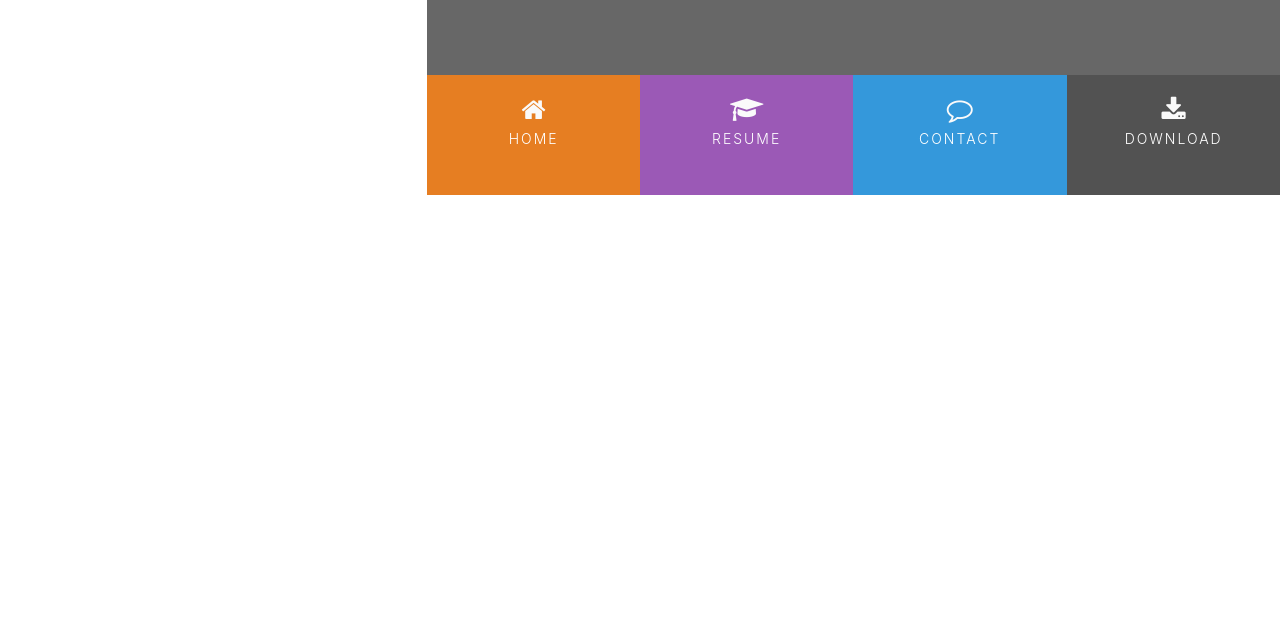
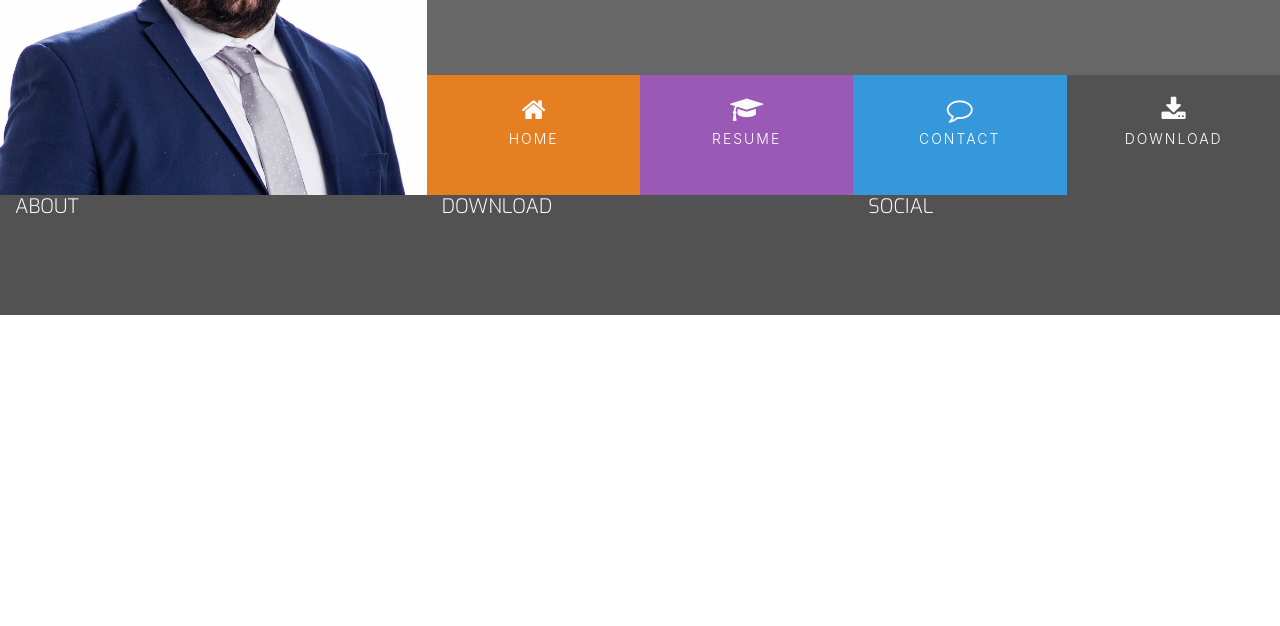
Before and after one commit to LADCode2021/bootstrap-resume-2, a website: page index.html in a window 1280 px wide. Shown: the part 174-800 px from the top of the page. Drawn offline with nearby package versions, Linux system fonts and the light colour scheme.

Commit message:
Add footer styling

```diff
--- a/assets/css/style.css
+++ b/assets/css/style.css
@@ -1,6 +1,6 @@
 @import url('https://fonts.googleapis.com/css?family=Roboto:100,200,300,400,500,600,700|Exo:100,200,300,400,500,600,700');
 
-/*--------------------------------------------Colors*/
+/*--------------------------------------------Colors */
 
 .bg-color-name-title {
     background-color: #676767;
@@ -22,7 +22,26 @@
     background-color: #525252;
 }
 
-/*--------------------------------------------Heading*/
+/*--------------------------------------------Special margins/paddings/text */
+
+h1,
+h2,
+h3,
+h4 {
+    margin: 0;
+}
+
+.uppercase {
+    text-transform: uppercase;
+}
+
+.general-sub {
+    font-family: "Exo", sans-serif;
+    font-weight: 300;
+    color: #fafafa;
+}
+
+/*--------------------------------------------Heading */
 
 header {
     margin: 0;
@@ -33,7 +52,7 @@ header {
 }
 
 .logo {
-    background: url("../images/rosie.jpg");
+    background: url("../images/luke-logo.jpeg");
     background-position: center;
     background-repeat: no-repeat;
     background-size: cover;
@@ -108,9 +127,18 @@ header {
     letter-spacing: 2px;
 }
 
-/*--------------------------------------------Hover.css*/
+/*--------------------------------------------Hover.css */
 
 .hvr-sweep-to-bottom:before {
     background: rgba(0, 0, 0, 0.2) !important;
     height: 120px;
 }
+
+/*--------------------------------------------Footer */
+
+footer {
+    background-color: #525252;
+    color: #fafafa;
+    min-height: 120px;
+    margin: 0;
+}
--- a/index.html
+++ b/index.html
@@ -1,15 +1,20 @@
 <!DOCTYPE html>
 <html lang="en">
+
 <head>
     <meta charset="UTF-8">
     <meta name="viewport" content="width=device-width, initial-scale=1.0">
     <meta http-equiv="X-UA-Compatible" content="ie=edge">
-    <link rel="stylesheet" href="https://maxcdn.bootstrapcdn.com/bootstrap/4.2.1/css/bootstrap.min.css" type="text/css" />
-    <link rel="stylesheet" href="https://maxcdn.bootstrapcdn.com/font-awesome/4.7.0/css/font-awesome.min.css" type="text/css" />
+    <link rel="stylesheet" href="https://maxcdn.bootstrapcdn.com/bootstrap/4.2.1/css/bootstrap.min.css"
+        type="text/css" />
+    <link rel="stylesheet" href="https://maxcdn.bootstrapcdn.com/font-awesome/4.7.0/css/font-awesome.min.css"
+        type="text/css" />
     <link rel="stylesheet" href="assets/css/style.css" type="text/css">
-    <link rel="stylesheet" href="https://cdnjs.cloudflare.com/ajax/libs/hover.css/2.1.1/css/hover-min.css" type="text/css" />
+    <link rel="stylesheet" href="https://cdnjs.cloudflare.com/ajax/libs/hover.css/2.1.1/css/hover-min.css"
+        type="text/css" />
     <title>Luke</title>
 </head>
+
 <body>
     <header>
         <div class="row no-gutters">
@@ -25,19 +30,23 @@
                     <div class="col">
                         <ul id="nav" class="list-inline menucontainer">
                             <li class="col-6 col-sm-3 list-inline-item ui-menu-color-home menuitem">
-                                <a href="#" class="hvr-sweep-to-bottom"><i class="fa fa-home" aria-hidden="true"></i><span>Home</span></a>
+                                <a href="#" class="hvr-sweep-to-bottom"><i class="fa fa-home"
+                                        aria-hidden="true"></i><span>Home</span></a>
                             </li>
 
                             <li class="col-6 col-sm-3 list-inline-item ui-menu-color-resume menuitem">
-                                <a href="#" class="hvr-sweep-to-bottom"><i class="fa fa-graduation-cap" aria-hidden="true"></i><span>Resume</span></a>
+                                <a href="#" class="hvr-sweep-to-bottom"><i class="fa fa-graduation-cap"
+                                        aria-hidden="true"></i><span>Resume</span></a>
                             </li>
 
                             <li class="col-6 col-sm-3 list-inline-item ui-menu-color-contact menuitem">
-                                <a href="#" class="hvr-sweep-to-bottom"><i class="fa fa-comment-o" aria-hidden="true"></i><span>Contact</span></a>
+                                <a href="#" class="hvr-sweep-to-bottom"><i class="fa fa-comment-o"
+                                        aria-hidden="true"></i><span>Contact</span></a>
                             </li>
 
                             <li class="col-6 col-sm-3 list-inline-item ui-menu-color-download menuitem">
-                                <a href="#" class="hvr-sweep-to-bottom"><i class="fa fa-download" aria-hidden="true"></i><span>Download</span></a>
+                                <a href="#" class="hvr-sweep-to-bottom"><i class="fa fa-download"
+                                        aria-hidden="true"></i><span>Download</span></a>
                             </li>
                         </ul>
                     </div>
@@ -49,8 +58,19 @@
     <section>
 
     </section>
-    <footer>
-
+    <footer class="container-fluid">
+        <div class="row">
+            <div class="col-sm-4">
+                <h5 class="uppercase general-sub">About</h5>
+            </div>
+            <div class="col-sm-4">
+                <h5 class="uppercase general-sub">Download</h5>
+            </div>
+            <div class="col-sm-4">
+                <h5 class="uppercase general-sub">Social</h5>
+            </div>
+        </div>
     </footer>
 </body>
+
 </html>
```
Also changed, not shown: assets/images/luke-logo.jpeg (renamed from images/luke-logo.jpeg).
